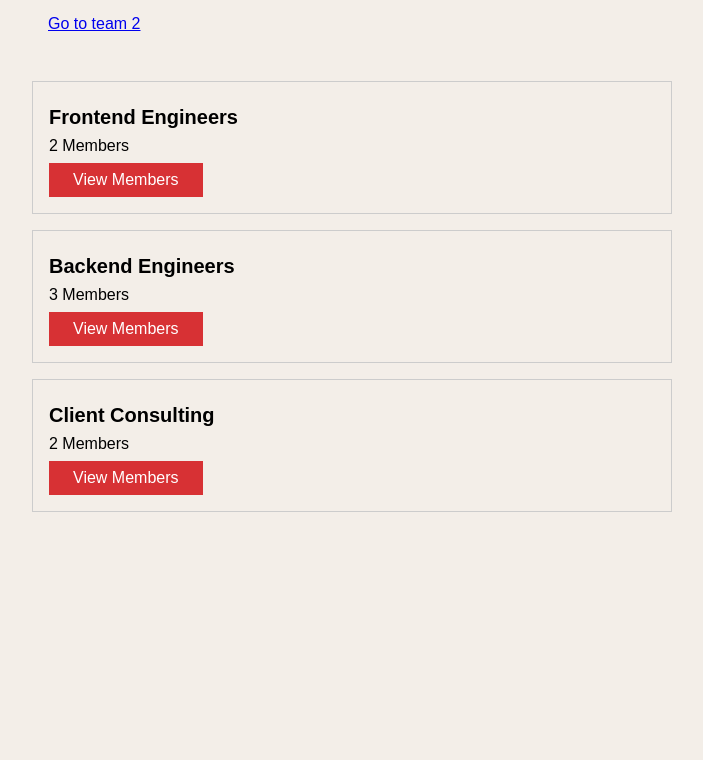
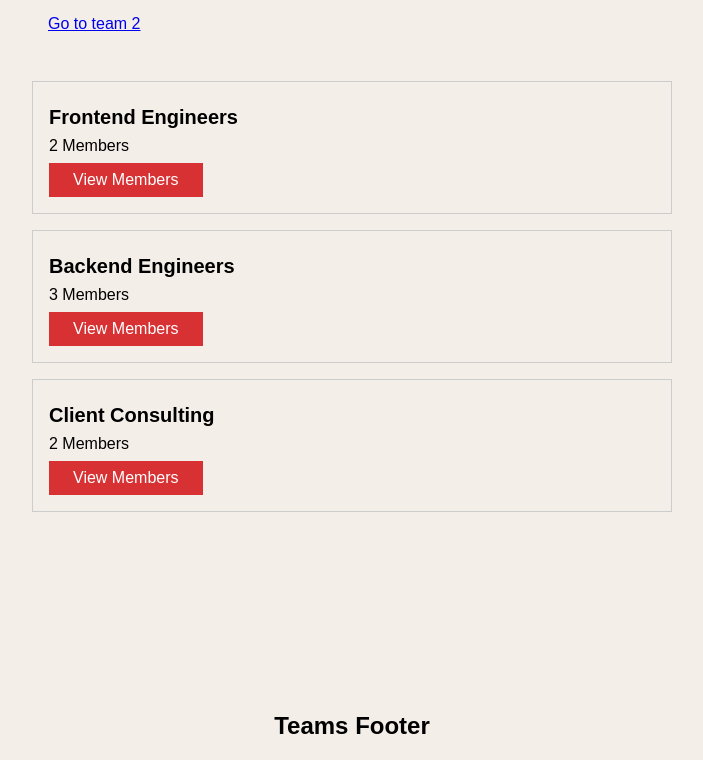
Before and after one commit to morganfula/vue-routing-setup, a Vue app: page /teams/t1 in a window 1280 px wide. Shown: the part 393-1153 px from the top of the page, without its empty margins (288-991 px from the left). Before the commit the page ends 937 px from the top, so only its background shows below. Built offline with nearby package versions, Linux system fonts and the light colour scheme.

Commit message:
rendering mutiple routes with named router views

```diff
--- a/src/App.vue
+++ b/src/App.vue
@@ -3,6 +3,9 @@
   <main>
     <router-view></router-view>
   </main>
+  <footer>
+    <router-view name="footer"></router-view>
+  </footer>
 </template>
 
 <script>
--- a/src/components/teams/TeamMembers.vue
+++ b/src/components/teams/TeamMembers.vue
@@ -44,7 +44,7 @@
   },
   created() {
     this.loadTeamMembers(this.teamId);
-    console.log(this.$route.query);
+    // console.log(this.$route.query);
   },
   watch: {
     teamId(newId) {
--- /dev/null
+++ b/src/components/teams/TeamsFooter.vue
@@ -0,0 +1,3 @@
+<template>
+  <h2>Teams Footer</h2>
+</template>
--- /dev/null
+++ b/src/components/users/UsersFooter.vue
@@ -0,0 +1,3 @@
+<template>
+  <h2>Users Footer</h2>
+</template>
--- a/src/main.js
+++ b/src/main.js
@@ -6,6 +6,8 @@
 import UsersList from './components/users/UsersList.vue';
 import TeamMembers from './components/teams/TeamMembers.vue';
 import NotFound from './components/nav/NotFound.vue';
+import TeamsFooter from './components/teams/TeamsFooter.vue';
+import UsersFooter from './components/users/UsersFooter.vue';
 
 const router = createRouter({
   history: createWebHistory(),
@@ -14,7 +16,7 @@
     {
       name: 'teams',
       path: '/teams',
-      component: TeamsList,
+      components: { default: TeamsList, footer: TeamsFooter },
       children: [
         {
           name: 'team-member',
@@ -24,7 +26,7 @@
         }
       ]
     },
-    { path: '/users', component: UsersList },
+    { path: '/users', components: { default: UsersList, footer: UsersFooter } },
     { path: '/:catchAll(.*)', component: NotFound }
   ],
   linkActiveClass: 'active'
```
